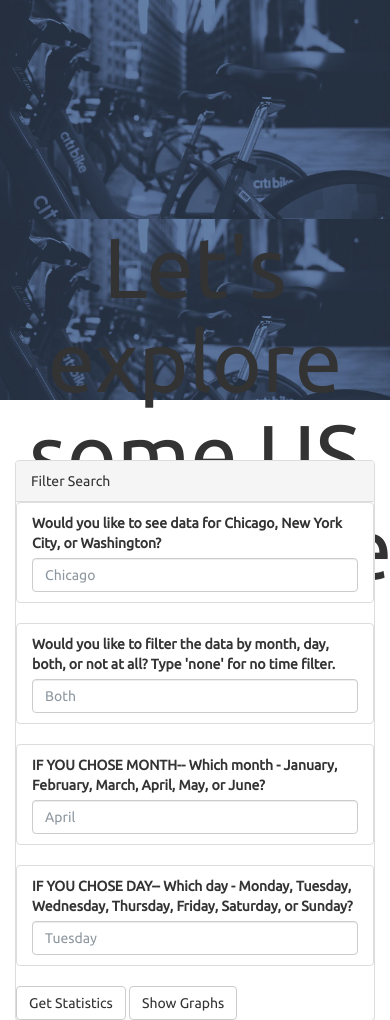
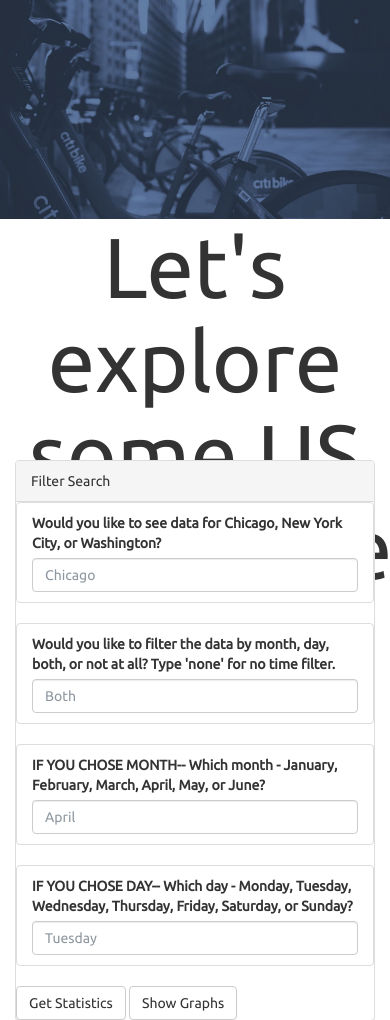
Before and after one commit to maivey/bikeshare-heroku-test, a Flask app: page / in a window 390 px wide. Shown: the part 62-1082 px from the top of the page. Run offline with Flask 2, Linux system fonts and the light colour scheme; some libraries are stand-ins or nearby versions.

Commit message:
Fix responsive display

```diff
--- a/bikeshare_app/static/css/style.css
+++ b/bikeshare_app/static/css/style.css
@@ -154,6 +154,7 @@ select {
     background-attachment: fixed;
     /*background-position: bottom center;*/
     background-position: top center;
+    background-repeat: no-repeat;
     background-size: contain;
     /*background-size: cover;*/
   }
@@ -211,6 +212,7 @@ select {
     /*background-position: bottom center;*/
     background-position: top center;
     /*background-size: cover;*/
+    background-repeat: no-repeat;
     background-size: contain;
   }
 
```
